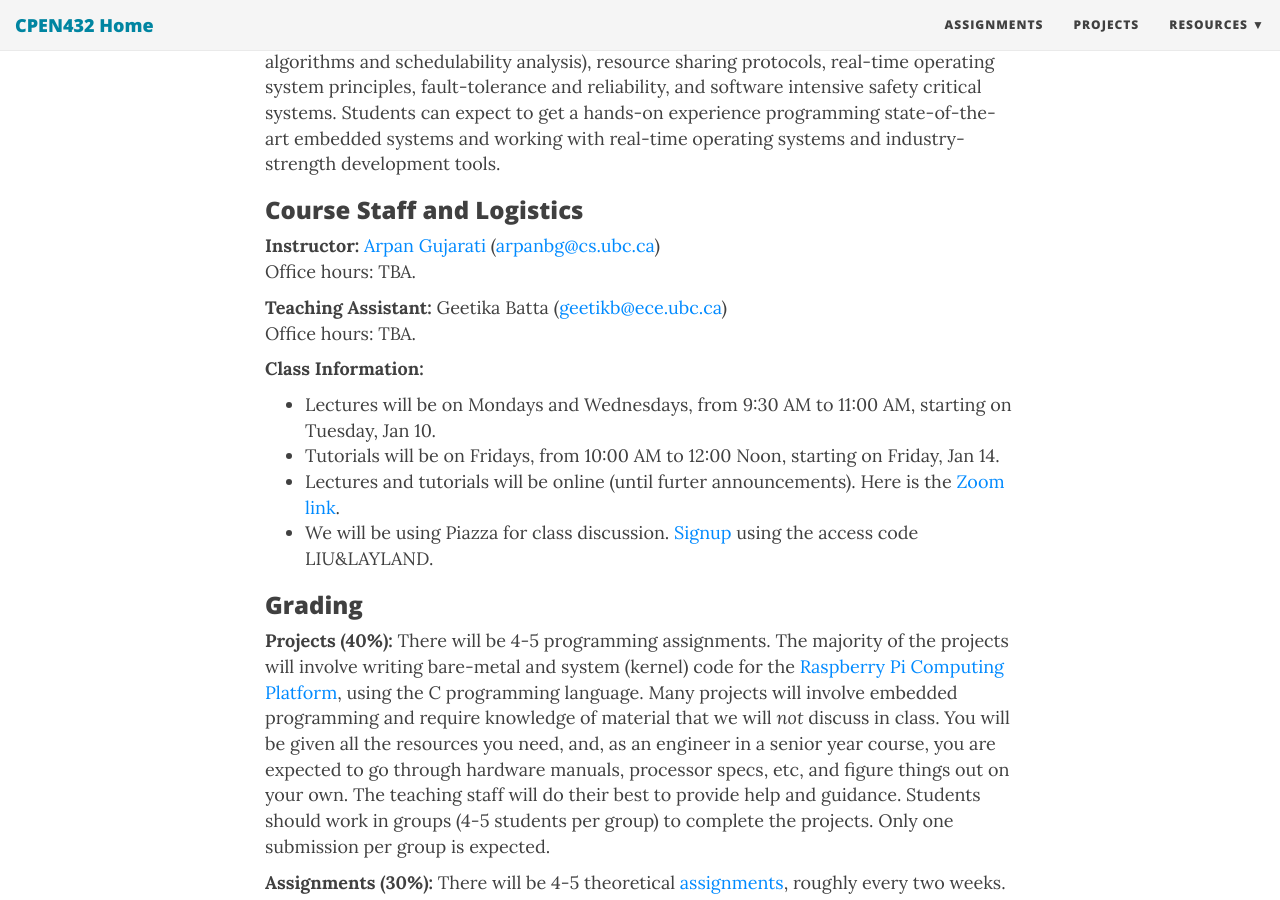
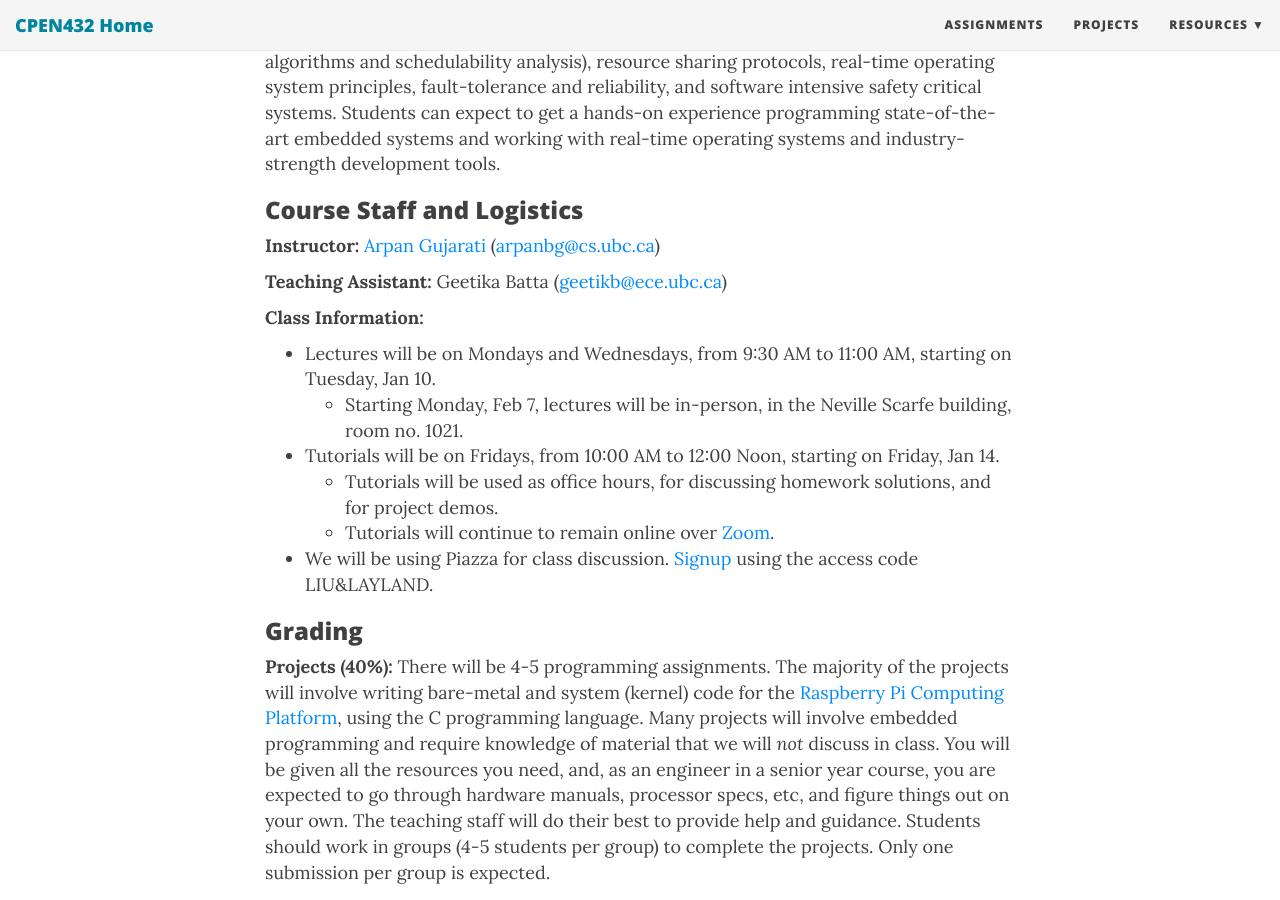
Before and after one commit to CPEN432/cpen432.github.io, a Jekyll site: the page built from index.md, in a window 1280 px wide and 900 px high, scrolled down 335 px. Built offline with Jekyll 4.4.1, drawn with Linux system fonts in a browser that asks for light colours; nearby versions of some CDN libraries.

Commit message:
Update index.md

```diff
--- a/index.md
+++ b/index.md
@@ -12,16 +12,20 @@ In this course we will be studying the theoretical underpinnings of real-time co
 
 ### Course Staff and Logistics
 
-**Instructor:** [Arpan Gujarati](https://arpangujarati.github.io/) ([arpanbg@cs.ubc.ca](mailto:arpanbg@cs.ubc.ca))<br>Office hours: TBA.
+**Instructor:** [Arpan Gujarati](https://arpangujarati.github.io/) ([arpanbg@cs.ubc.ca](mailto:arpanbg@cs.ubc.ca))
 
-**Teaching Assistant:** Geetika Batta ([geetikb@ece.ubc.ca](mailto:geetikb@ece.ubc.ca))<br>Office hours: TBA.
+**Teaching Assistant:** Geetika Batta ([geetikb@ece.ubc.ca](mailto:geetikb@ece.ubc.ca))
 <!-- &nbsp;&nbsp;&nbsp;&nbsp;&nbsp;&nbsp;&nbsp;&nbsp;Office hours: Tue 10:00am-11:00am, MCLD 211 -->
 
 **Class Information:**
 + Lectures will be on Mondays and Wednesdays, from 9:30 AM to 11:00 AM, starting on Tuesday, Jan 10.
+  + Starting Monday, Feb 7, lectures will be in-person, in the Neville Scarfe building, room no. 1021.
 + Tutorials will be on Fridays, from 10:00 AM to 12:00 Noon, starting on Friday, Jan 14.
-+ Lectures and tutorials will be online (until furter announcements). Here is the [Zoom link](https://ubc.zoom.us/j/62714090567?pwd=bEFpNjRYQ0orazhRc0hLMTZYYi9SZz09).
+  + Tutorials will be used as office hours, for discussing homework solutions, and for project demos.
+  + Tutorials will continue to remain online over [Zoom](https://ubc.zoom.us/j/62714090567?pwd=bEFpNjRYQ0orazhRc0hLMTZYYi9SZz09).
 + We will be using Piazza for class discussion. [Signup](https://piazza.com/ubc.ca/winterterm22021/cpen432) using the access code LIU&LAYLAND.
+
+<!-- + Lectures and tutorials will be online (until furter announcements). Here is the [Zoom link](https://ubc.zoom.us/j/62714090567?pwd=bEFpNjRYQ0orazhRc0hLMTZYYi9SZz09). -->
 
 <!-- on course Canvas page: <https://canvas.ubc.ca/courses/63247> -->
 
```
